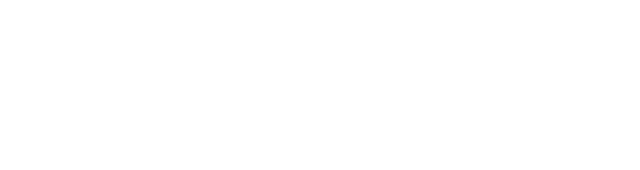
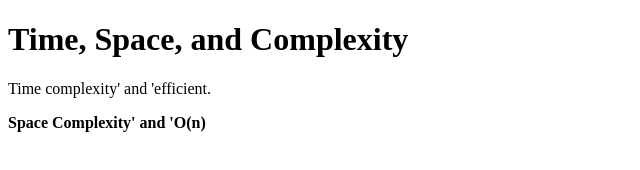
Before and after one commit to acciojob/time-and-space-complexity-Abhinav290397, a website: page main.html in a window 1280 px wide. Shown: the whole page, without its empty margins (0-640 px from the left). Drawn offline with Linux system fonts and the light colour scheme.

Commit message:
created a submission

```diff
--- a/main.html
+++ b/main.html
@@ -8,6 +8,9 @@
 
 <body>
 	<!-- the entire body must be written by student -->
+	<h1>Time, Space, and Complexity</h1>
+	<p>Time complexity' and 'efficient.</p>
+	<p><b>Space Complexity' and 'O(n)</b></p>
     <script type="text/javascript" src="./script.js">
 </script>
 
```
